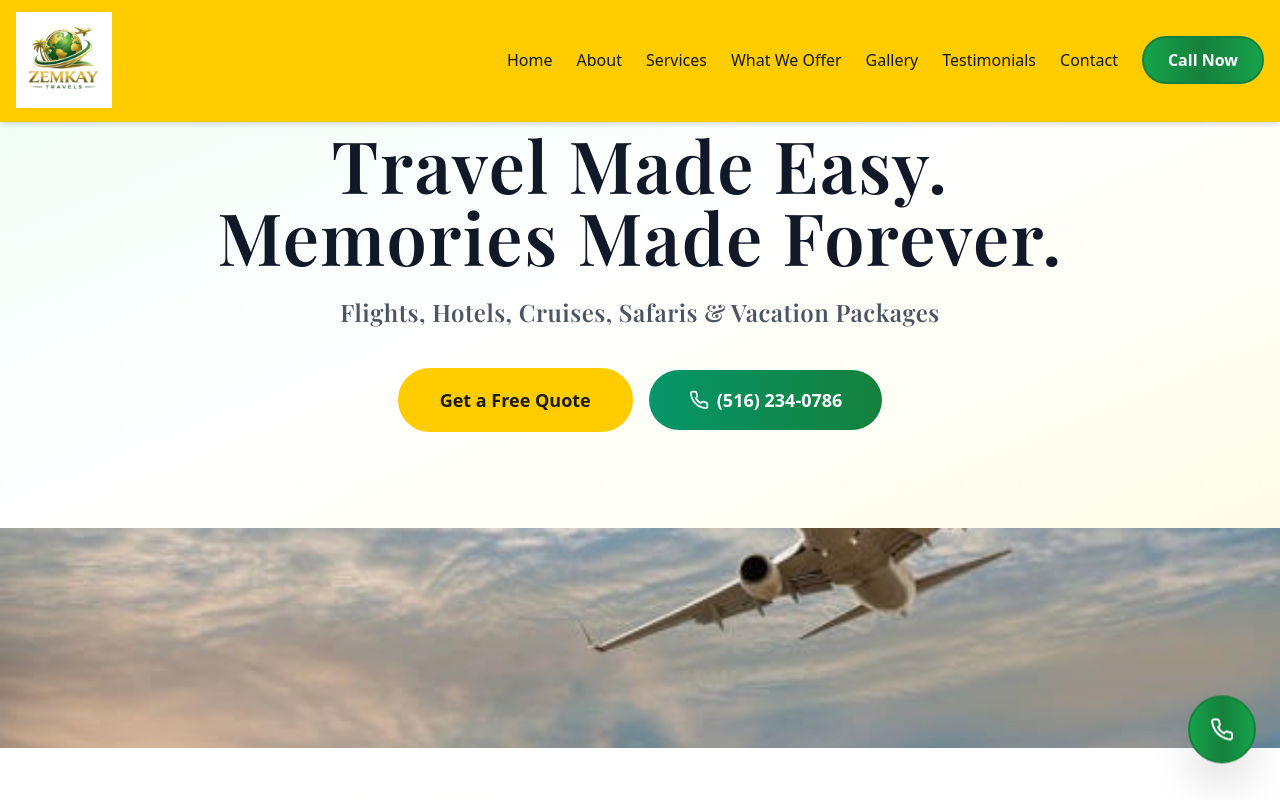
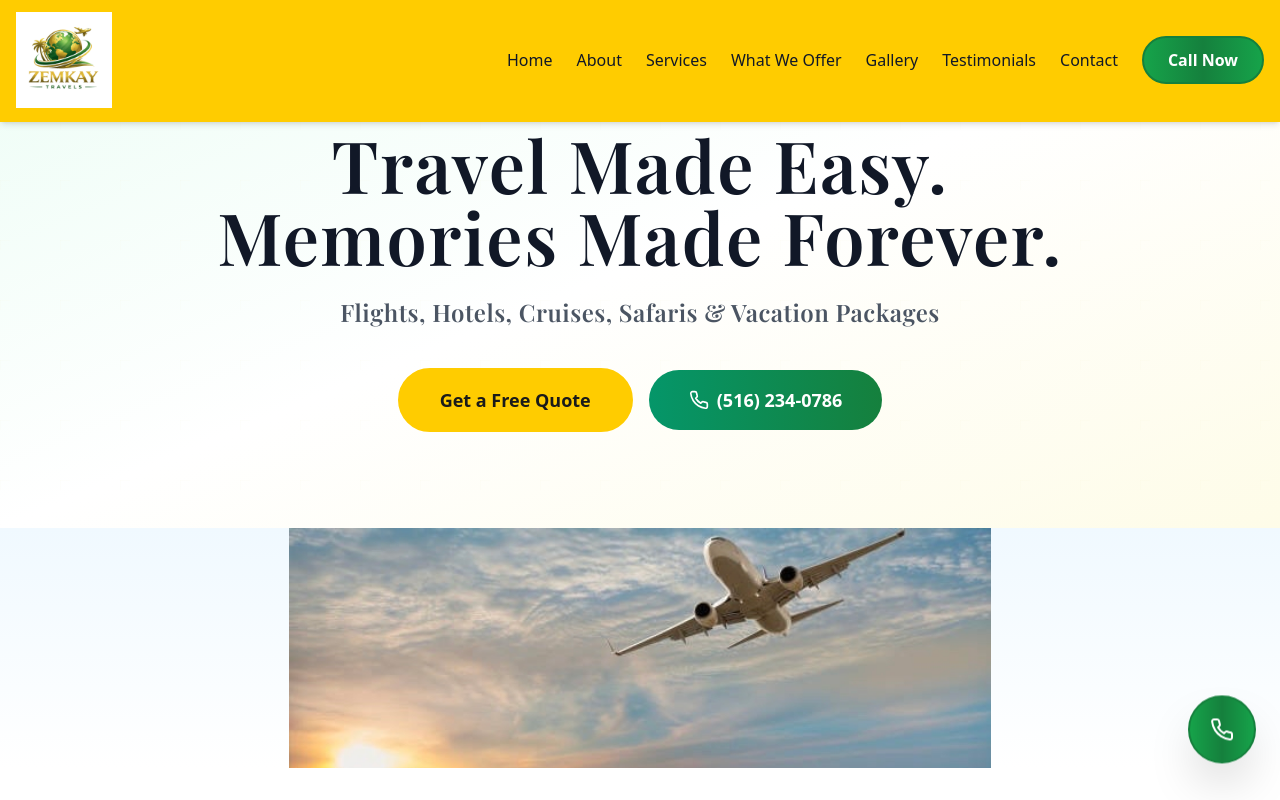
Before and after one commit to DoubleB00/Zemkay-Travels, a React (Vite) app: page / in a window 1280 px wide. Shown: the top 800 px of the page. Built offline with nearby package versions, Linux system fonts and the light colour scheme.

Commit message:
Updated App.tsx

```diff
--- a/src/App.tsx
+++ b/src/App.tsx
@@ -119,15 +119,16 @@ function App() {
       </section>
 
       {/* Banner Separator */}
-      <section className="w-full overflow-hidden">
-        <div className="relative w-full h-[140px] md:h-[220px]">
+      <section className="w-full bg-gradient-to-b from-sky-50 to-white">
+        <div className="relative w-full h-[140px] md:h-[240px] flex items-center justify-center">
           <img
             src="/att.ey117fo0kzzpc69gbvw5icflkk9zeieaxr0tuvedfuo.jpg"
+            srcSet="/att.ey117fo0kzzpc69gbvw5icflkk9zeieaxr0tuvedfuo.jpg 1x, /att.ey117fo0kzzpc69gbvw5icflkk9zeieaxr0tuvedfuo.jpg 2x"
             alt="Airplane soaring through beautiful sky - ZEmKay Travels"
-            className="w-full h-full object-cover"
+            className="w-full h-full object-contain"
             loading="lazy"
+            style={{ imageRendering: 'crisp-edges' }}
           />
-          <div className="absolute inset-0 bg-gradient-to-t from-black/10 to-transparent"></div>
         </div>
       </section>
 
```
